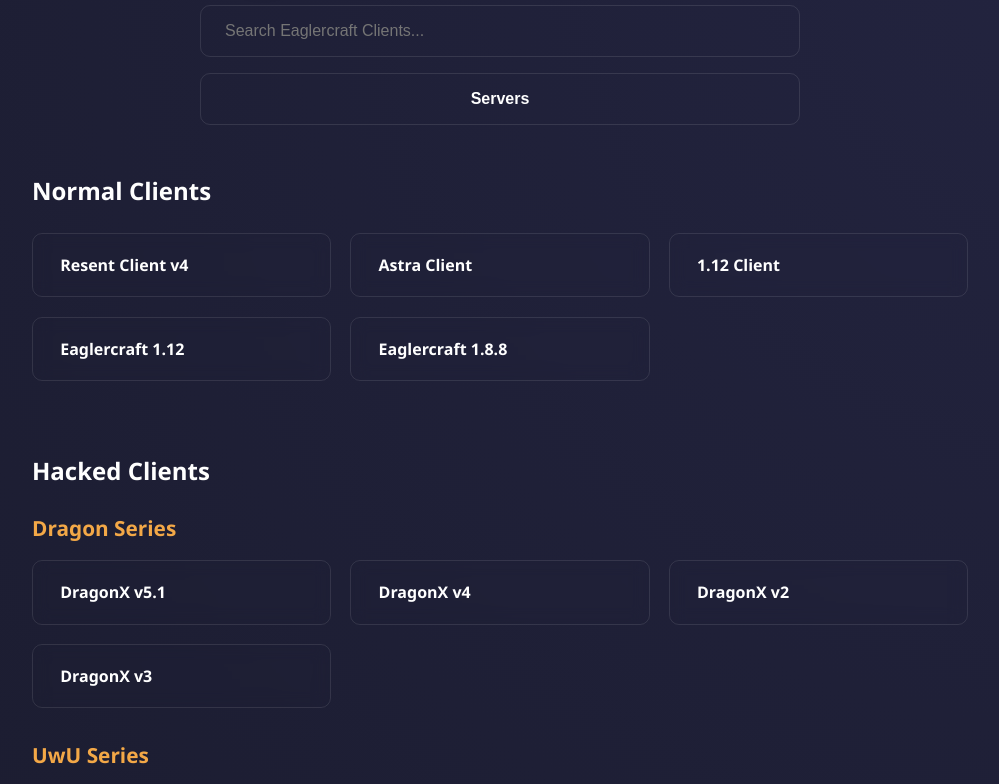
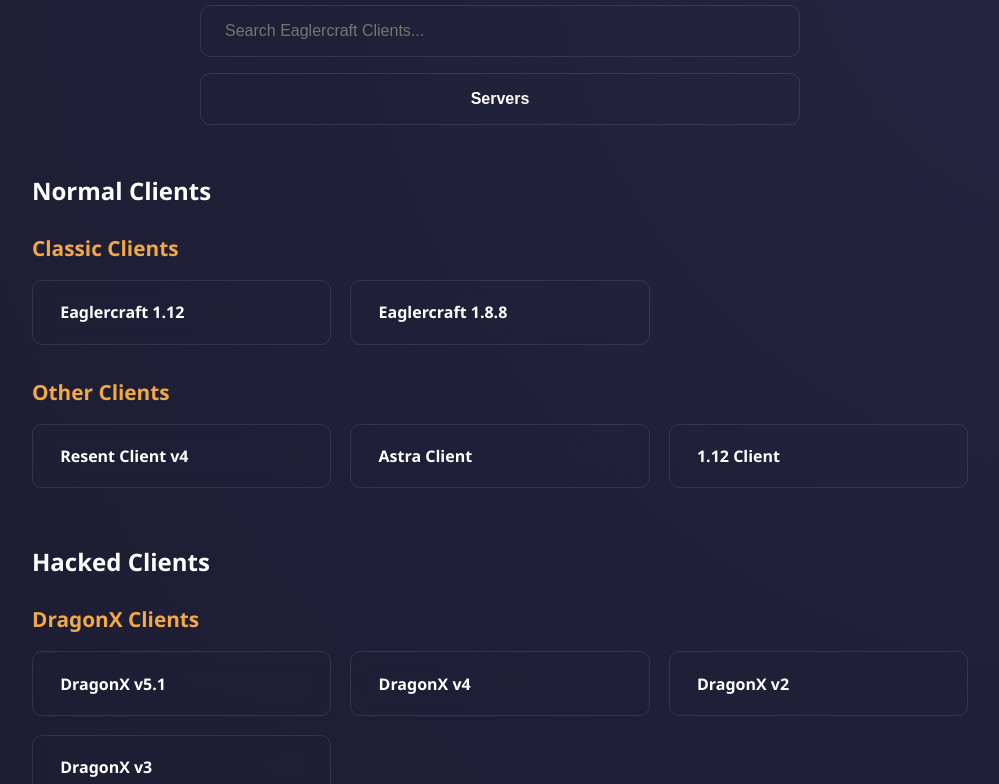
Before and after one commit to kryptoneaglerhacks/Eaglercraft-Client-Launcher, a plain HTML site: page index.html in a window 1280 px wide. Shown: the part 111-895 px from the top of the page, without its empty margins (140-1139 px from the left). Drawn offline with Linux system fonts and the light colour scheme.

Commit message:
Update index.html

```diff
--- a/index.html
+++ b/index.html
@@ -4,7 +4,7 @@
     <meta charset="UTF-8">
     <meta name="viewport" content="width=device-width, initial-scale=1.0">
     <title>Eaglercraft Clients</title>
-    <link rel="icon" type="image/svg+xml" href="datfa:ajashs">
+    <link rel="icon" type="image/png" href="https://i.ibb.co/b5X1hMVd/logo.png">
     <style>
         * {
             margin: 0;
@@ -196,17 +196,26 @@
         </div>
 
         <h2>Normal Clients</h2>
-        <br>
-          <div class="category-container">
-              <div class="item"><a href="Resent-Client-v4.html">Resent Client v4</a></div>
-              <div class="item"><a href="Astra-Client.html">Astra Client</a></div>
-              <div class="item"><a href="1.12-Client.html">1.12 Client</a></div>
-              <div class="item"><a href="Eaglercraft-1.12.html">Eaglercraft 1.12</a></div>
-              <div class="item"><a href="Eaglercraft-1.8.8.html">Eaglercraft 1.8.8</a></div>
-          </div>
 
         <br>
-        <br>
+
+        <div class="category">
+            <h2>Classic Clients</h2>
+            <div class="category-container">
+                <div class="item"><a href="Eaglercraft-1.12.html">Eaglercraft 1.12</a></div>
+                <div class="item"><a href="Eaglercraft-1.8.8.html">Eaglercraft 1.8.8</a></div>
+            </div>
+        </div>
+
+        <div class="category">
+            <h2>Other Clients</h2>
+            <div class="category-container">
+                <div class="item"><a href="Resent-Client-v4.html">Resent Client v4</a></div>
+                <div class="item"><a href="Astra-Client.html">Astra Client</a></div>
+                <div class="item"><a href="1.12-Client.html">1.12 Client</a></div>
+            </div>
+        </div>
+
         <br>
 
         <h2>Hacked Clients</h2>
@@ -214,7 +223,7 @@
         <br>
 
         <div class="category">
-            <h2>Dragon Series</h2>
+            <h2>DragonX Clients</h2>
             <div class="category-container">
                 <div class="item"><a href="DragonX-v5.1.html">DragonX v5.1</a></div>
                 <div class="item"><a href="DragonX-v4.html">DragonX v4</a></div>
@@ -224,7 +233,7 @@
         </div>
 
         <div class="category">
-            <h2>UwU Series</h2>
+            <h2>UwU Clients</h2>
             <div class="category-container">
                 <div class="item"><a href="UwU-Client-betav2.html">UwU Client Beta v2</a></div>
                 <div class="item"><a href="UwU-Client-v1.html">UwU Client v1</a></div>
@@ -246,7 +255,6 @@
                 <div class="item"><a href="Koneclient.html">Koneclient</a></div>
                 <div class="item"><a href="FlameClient-v3.7.html">FlameClient v3.7</a></div>
                 <div class="item"><a href="Daniel-Client-v1.html">Daniel Client v1</a></div>
-                <div class="item"><a href="OddFuture-Client.html">OddFuture Client</a></div>
             </div>
         </div>
     </div>
```
